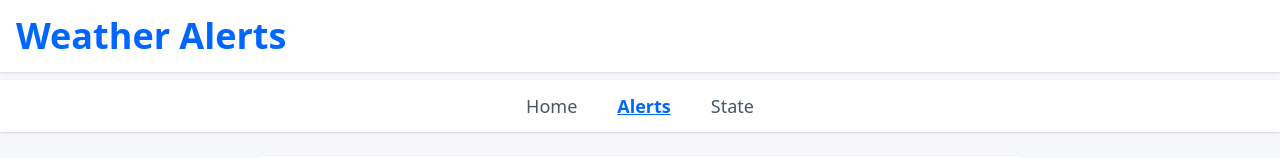
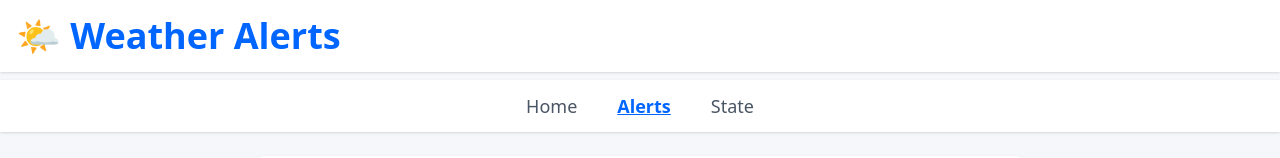
Before and after one commit to aransinger/weather-alert-app, a React (Vite) app in the folder frontend/: page /alerts in a window 1280 px wide. Shown: the top 158 px of the page. Built offline with nearby package versions, Linux system fonts and the light colour scheme; no server answers.

Commit message:
Header emoji for the kids

```diff
--- a/frontend/src/App.jsx
+++ b/frontend/src/App.jsx
@@ -13,7 +13,7 @@ function App() {
     <Router>
       <div className="min-h-screen bg-[#F5F7FA] text-gray-800">
         <header className="bg-white shadow p-4 mb-2">
-          <h1 className="text-4xl font-bold text-[#0066FF]">Weather Alerts</h1>
+          <h1 className="text-4xl font-bold text-[#0066FF]">🌤️ Weather Alerts</h1>
         </header>
 
         <nav className="bg-white shadow-sm p-3 flex justify-center gap-10 text-lg mb-6">
```
